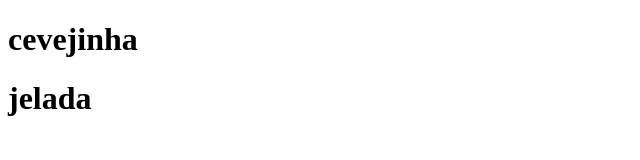
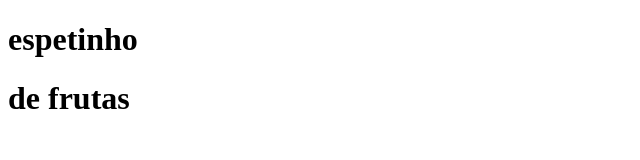
Before and after one commit to joaovitorfigueira/Joao1, a plain HTML site: page index.html in a window 1280 px wide. Shown: the whole page, without its empty margins (0-640 px from the left). Drawn offline with Linux system fonts and the light colour scheme.

Commit message:
Update index.html

```diff
--- a/index.html
+++ b/index.html
@@ -8,8 +8,8 @@
 </head>
 <body>
     <header>
-    <h1>cevejinha</h1>
-    <h1>jelada</h1>
+    <h1>espetinho</h1>
+    <h1>de frutas</h1>
     </header>
 </body>
 </html>
```
